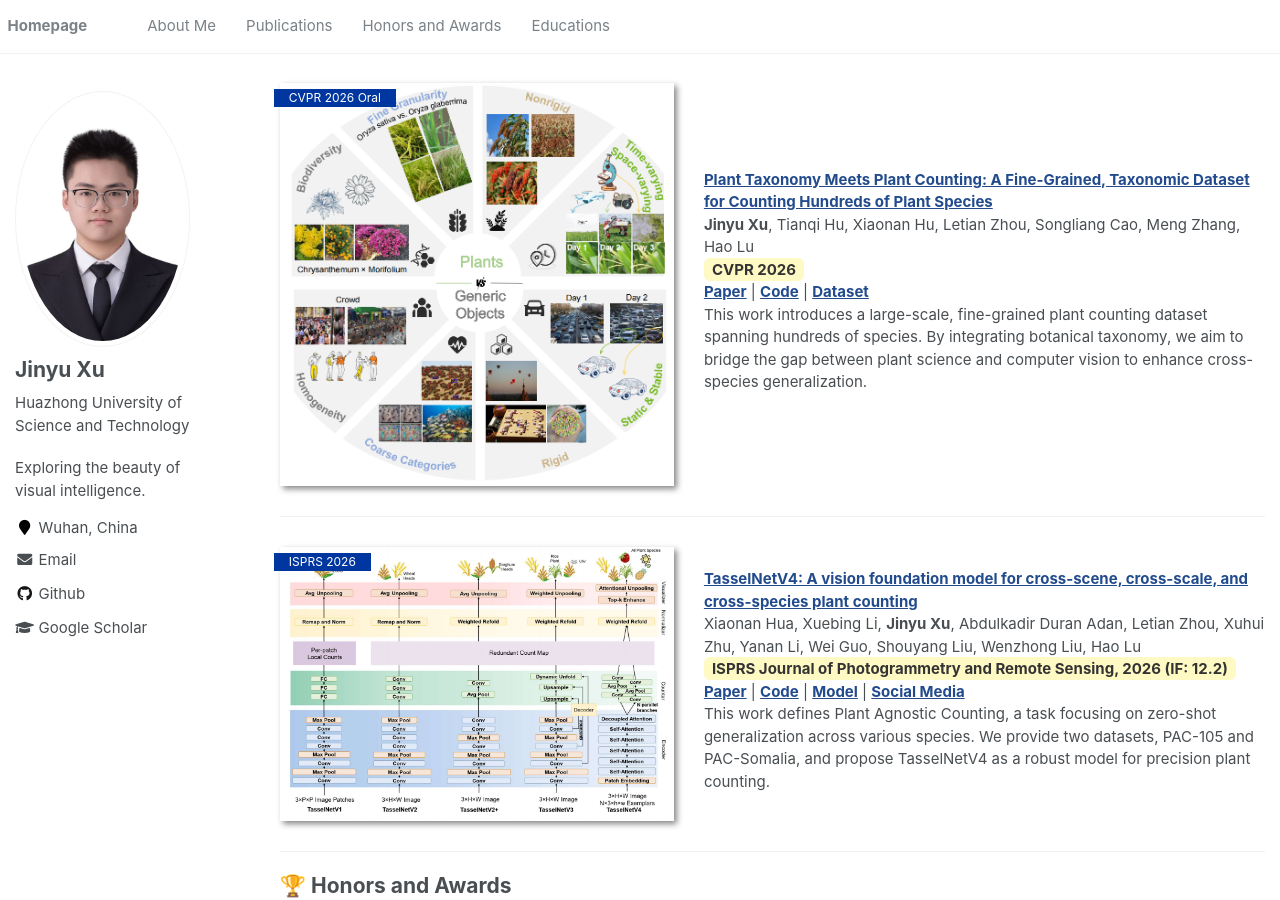
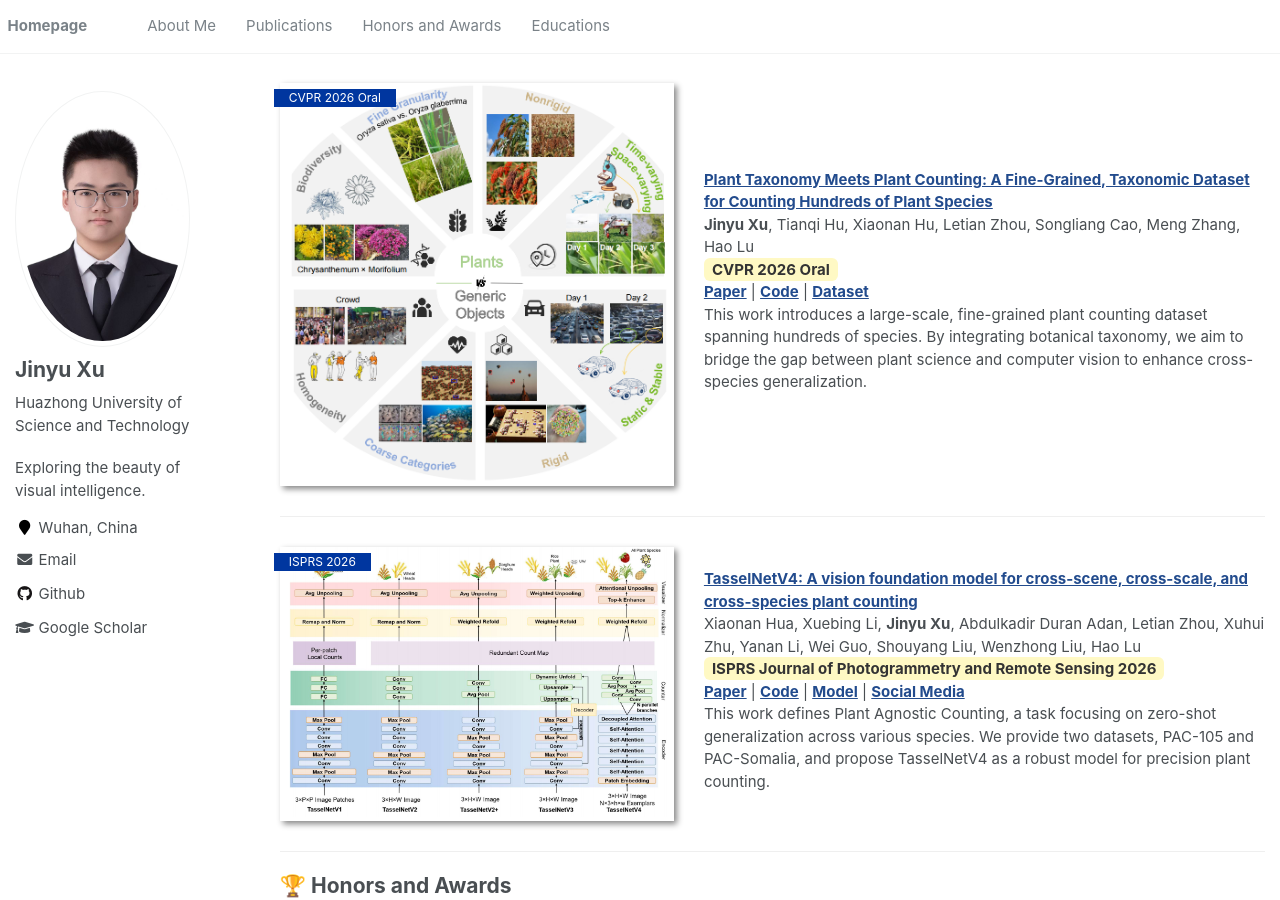
Before and after one commit to xu-jinyu/xu-jinyu.github.io, a Jekyll site: the page built from _pages/about.md, in a window 1280 px wide and 900 px high, scrolled down 316 px. Built offline with Jekyll 4.4.1, drawn with Linux system fonts in a browser that asks for light colours.

Commit message:
Update homepage: Add CVPR 2026 Oral paper

```diff
--- a/_pages/about.md
+++ b/_pages/about.md
@@ -42,7 +42,7 @@ Please feel free to reach out via **jinyu_xu@hust.edu.cn** for any academic exch
 
 [**Plant Taxonomy Meets Plant Counting: A Fine-Grained, Taxonomic Dataset for Counting Hundreds of Plant Species**](https://arxiv.org/abs/2603.21229) \\
 **Jinyu Xu**, Tianqi Hu, Xiaonan Hu, Letian Zhou, Songliang Cao, Meng Zhang, Hao Lu \\
-<span style="background-color: #fff9c4; color: #333; padding: 2px 8px; border-radius: 6px; font-weight: bold;">CVPR 2026</span> \\
+<span style="background-color: #fff9c4; color: #333; padding: 2px 8px; border-radius: 6px; font-weight: bold;">CVPR 2026 Oral</span> \\
 [**Paper**](https://arxiv.org/abs/2603.21229) | [**Code**](https://github.com/tiny-smart/TPC-268) | [**Dataset**](https://huggingface.co/datasets/jinyu-xu/TPC-268) \\
 This work introduces a large-scale, fine-grained plant counting dataset spanning hundreds of species. By integrating botanical taxonomy, we aim to bridge the gap between plant science and computer vision to enhance cross-species generalization.
 </div>
@@ -59,7 +59,7 @@ This work introduces a large-scale, fine-grained plant counting dataset spanning
 
 [**TasselNetV4: A vision foundation model for cross-scene, cross-scale, and cross-species plant counting**](https://arxiv.org/abs/2509.20857) \\
 Xiaonan Hua, Xuebing Li, **Jinyu Xu**, Abdulkadir Duran Adan, Letian Zhou, Xuhui Zhu, Yanan Li, Wei Guo, Shouyang Liu, Wenzhong Liu, Hao Lu \\
-<span style="background-color: #fff9c4; color: #333; padding: 2px 8px; border-radius: 6px; font-weight: bold;">ISPRS Journal of Photogrammetry and Remote Sensing, 2026 (IF: 12.2)</span> \\
+<span style="background-color: #fff9c4; color: #333; padding: 2px 8px; border-radius: 6px; font-weight: bold;">ISPRS Journal of Photogrammetry and Remote Sensing 2026</span> \\
 [**Paper**](https://arxiv.org/abs/2509.20857) | [**Code**](https://github.com/tiny-smart/TasselNetV4/) | [**Model**](https://huggingface.co/akaxiao/TasselNetV4) | [**Social Media**](https://mp.weixin.qq.com/s/9Q4j4Tj4BI1Q5I4_dvdjHQ) \\
 This work defines Plant Agnostic Counting, a task focusing on zero-shot generalization across various species. We provide two datasets, PAC-105 and PAC-Somalia, and propose TasselNetV4 as a robust model for precision plant counting.
 </div>
```
